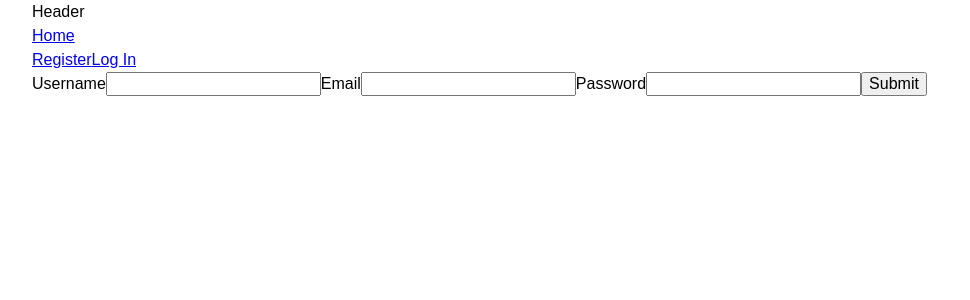
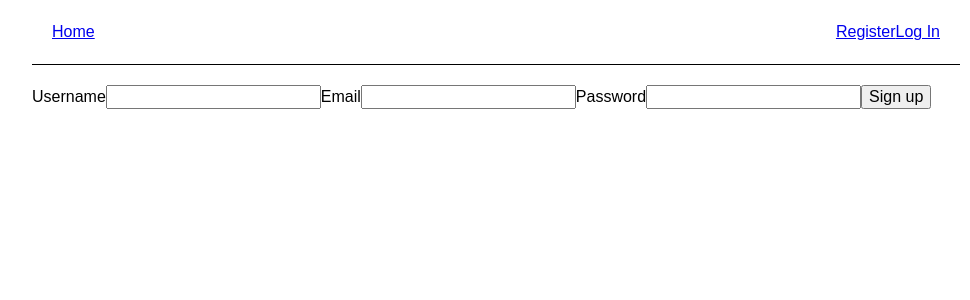
Before and after one commit to atremat/goit-react-hw-08, a React (Vite) app: page /register in a window 1280 px wide. Shown: the top 300 px of the page, without its empty margins (144-1114 px from the left). Built offline with nearby package versions, Linux system fonts and the light colour scheme.

Commit message:
add filter by number

```diff
--- a/src/App.jsx
+++ b/src/App.jsx
@@ -13,10 +13,10 @@ import { selectIsRefreshing } from "./redux/auth/selectors";
 import HomePage from "./pages/HomePage/HomePage";
 import { Layout } from "./components/Layout/Layout";
 import { RestrictedRoute } from "./components/RestrictedRoute/RestrictedRoute";
-import RegisterPage from "./pages/RegisterPage/RegisterPage";
+import RegistrationPage from "./pages/RegistrationPage/RegistrationPage";
 import LoginPage from "./pages/LoginPage/LoginPage";
 import { PrivateRoute } from "./components/PrivateRoute/PrivateRoute";
-import Contacts from "./pages/ContactsPage/ContactsPage";
+import ContactsPage from "./pages/ContactsPage/ContactsPage";
 
 const App = () => {
   //to /
@@ -39,19 +39,22 @@ const App = () => {
         <Route
           path="/register"
           element={
-            <RestrictedRoute redirectTo="/tasks" component={<RegisterPage />} />
+            <RestrictedRoute
+              redirectTo="/contacts"
+              component={<RegistrationPage />}
+            />
           }
         />
         <Route
           path="/login"
           element={
-            <RestrictedRoute redirectTo="/tasks" component={<LoginPage />} />
+            <RestrictedRoute redirectTo="/contacts" component={<LoginPage />} />
           }
         />
         <Route
-          path="/tasks"
+          path="/contacts"
           element={
-            <PrivateRoute redirectTo="/login" component={<Contacts />} />
+            <PrivateRoute redirectTo="/login" component={<ContactsPage />} />
           }
         />
       </Routes>
--- a/src/components/AppBar/AppBar.jsx
+++ b/src/components/AppBar/AppBar.jsx
@@ -6,11 +6,10 @@ import { UserMenu } from "../UserMenu/UserMenu";
 import { AuthNav } from "../AuthNav/AuthNav";
 
 export const AppBar = () => {
-  const { isLoggedIn } = useSelector(selectIsLoggedIn);
+  const isLoggedIn = useSelector(selectIsLoggedIn);
 
   return (
     <header className={css.header}>
-      Header
       <Navigation />
       {isLoggedIn ? <UserMenu /> : <AuthNav />}
     </header>
--- a/src/components/AppBar/AppBar.module.css
+++ b/src/components/AppBar/AppBar.module.css
@@ -0,0 +1,7 @@
+.header {
+  display: flex;
+  justify-content: space-between;
+  border-bottom: 1px solid black;
+  margin-bottom: 20px;
+  padding: 20px;
+}
--- a/src/components/LoginForm/LoginForm.jsx
+++ b/src/components/LoginForm/LoginForm.jsx
@@ -51,7 +51,7 @@ const LoginForm = () => {
         <Field type="password" name="password" id={passwordFieldId} />
         <ErrorMessage name="password" component="p" className={css.error} />
 
-        <button type="submit">Submit</button>
+        <button type="submit">Log in</button>
       </Form>
     </Formik>
   );
--- a/src/components/Navigation/Navigation.jsx
+++ b/src/components/Navigation/Navigation.jsx
@@ -4,7 +4,7 @@ import { selectIsLoggedIn } from "../../redux/auth/selectors";
 import css from "./Navigation.module.css";
 
 export const Navigation = () => {
-  const { isLoggedIn } = useSelector(selectIsLoggedIn);
+  const isLoggedIn = useSelector(selectIsLoggedIn);
 
   return (
     <nav>
@@ -12,8 +12,8 @@ export const Navigation = () => {
         Home
       </NavLink>
       {isLoggedIn && (
-        <NavLink className={css.link} to="/tasks">
-          Tasks
+        <NavLink className={css.link} to="/contacts">
+          Contacts
         </NavLink>
       )}
     </nav>
--- a/src/components/RegistrationForm/RegistrationForm.jsx
+++ b/src/components/RegistrationForm/RegistrationForm.jsx
@@ -61,7 +61,7 @@ const RegistrationForm = () => {
         <Field type="password" name="password" id={passwordFieldId} />
         <ErrorMessage name="password" component="p" className={css.error} />
 
-        <button type="submit">Submit</button>
+        <button type="submit">Sign up</button>
       </Form>
     </Formik>
   );
--- a/src/components/SearchBox/SearchBox.jsx
+++ b/src/components/SearchBox/SearchBox.jsx
@@ -2,7 +2,7 @@ import { useId } from "react";
 import css from "./SearchBox.module.css";
 import { TbUserSearch } from "react-icons/tb";
 import { changeFilter } from "../../redux/filters/slice";
-import { selectNameFilter } from "../../redux/filters/selectors";
+import { selectFilter } from "../../redux/filters/selectors";
 import { useDispatch, useSelector } from "react-redux";
 import { selectContacts } from "../../redux/contacts/selectors";
 
@@ -10,7 +10,7 @@ const SearchBox = () => {
   const searchValueId = useId();
   const dispatch = useDispatch();
 
-  const value = useSelector(selectNameFilter);
+  const value = useSelector(selectFilter);
   const contacts = useSelector(selectContacts);
 
   const handleChange = (e) => {
@@ -22,7 +22,7 @@ const SearchBox = () => {
       <div className={css.container}>
         <label htmlFor="searchValueId" className={css.label}>
           <TbUserSearch className={css.searchIcon} />
-          Find contacts by name
+          Find contacts by name or number
         </label>
         <input
           value={value}
--- a/src/components/UserMenu/UserMenu.jsx
+++ b/src/components/UserMenu/UserMenu.jsx
@@ -5,7 +5,7 @@ import css from "./UserMenu.module.css";
 
 export const UserMenu = () => {
   const dispatch = useDispatch();
-  const { user } = useSelector(selectUser);
+  const user = useSelector(selectUser);
 
   return (
     <div className={css.wrapper}>
--- a/src/pages/ContactsPage/ContactsPage.jsx
+++ b/src/pages/ContactsPage/ContactsPage.jsx
@@ -7,7 +7,7 @@ import { selectError, selectLoading } from "../../redux/contacts/selectors";
 import { fetchContacts } from "../../redux/contacts/operations";
 import { useEffect } from "react";
 // import { selectError, selectLoading } from "./redux/contacts/selectors";
-const Contacts = () => {
+const ContactsPage = () => {
   const isLoading = useSelector(selectLoading);
   const error = useSelector(selectError);
   const dispatch = useDispatch();
@@ -35,4 +35,4 @@ const Contacts = () => {
   );
 };
 
-export default Contacts;
+export default ContactsPage;
--- a/src/pages/RegisterPage/RegisterPage.jsx
+++ b/src/pages/RegistrationPage/RegistrationPage.jsx
@@ -1,7 +1,7 @@
 // import DocumentTitle from "../../components/DocumentTitle";
 import RegistrationForm from "../../components/RegistrationForm/RegistrationForm";
 
-export default function RegisterPage() {
+export default function RegistrationPage() {
   return (
     <div>
       {/* <DocumentTitle>Registration</DocumentTitle> */}
--- a/src/redux/filters/selectors.js
+++ b/src/redux/filters/selectors.js
@@ -1,13 +1,17 @@
 import { createSelector } from "@reduxjs/toolkit";
 import { selectContacts } from "../contacts/selectors";
 
-export const selectNameFilter = (state) => state.filters.name;
+export const selectFilter = (state) => state.filters.name;
 
 export const selectFilteredContacts = createSelector(
-  [selectContacts, selectNameFilter],
-  (contacts, nameFilter) => {
-    const visibleContacts = contacts.filter(({ name }) => {
-      return name.toLowerCase().includes(nameFilter.trim().toLowerCase());
+  [selectContacts, selectFilter],
+  (contacts, valueFilter) => {
+    console.log(contacts);
+    const visibleContacts = contacts.filter(({ name, number }) => {
+      return (
+        name.toLowerCase().includes(valueFilter.trim().toLowerCase()) ||
+        number.includes(valueFilter.trim())
+      );
     });
     return visibleContacts;
   }
```
